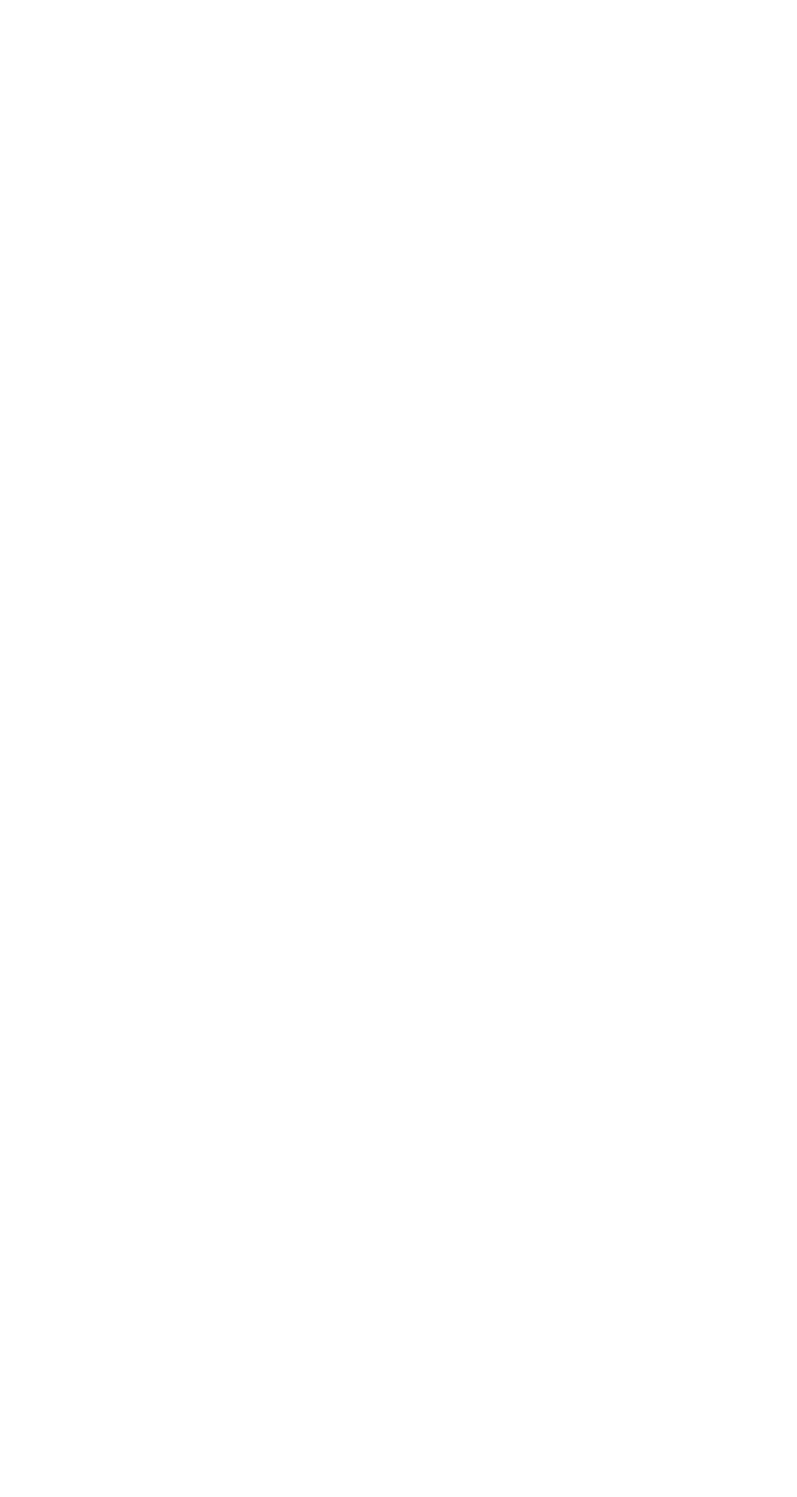
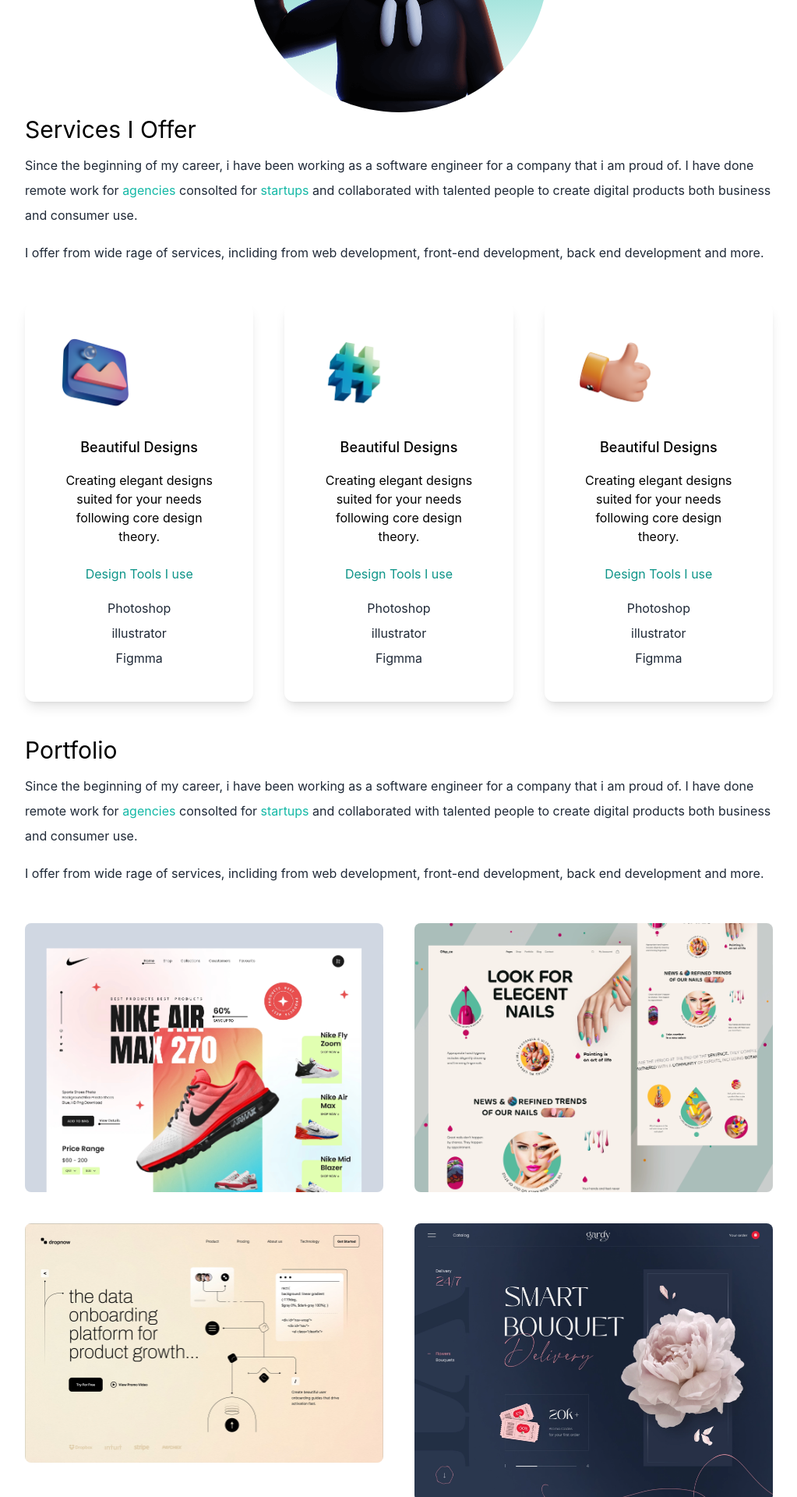
Before and after one commit to Bryan4real/Portfolio, a Next.js app: page / in a window 1280 px wide. Shown: the part 880-2800 px from the top of the page at 78% size, without its empty margins (128-1151 px from the left). Before the commit the page ends 800 px from the top, so only its background shows below. Built offline with nearby package versions, Linux system fonts and the light colour scheme.

Commit message:
cards impl darkmode impl css customization

```diff
--- a/pages/index.js
+++ b/pages/index.js
@@ -3,25 +3,36 @@
 import {AiFillTwitterCircle, AiFillLinkedin, AiFillYoutube} from 'react-icons/ai';
 import Image from 'next/image';
 import deved from '../public/dev-ed-wave.png';
+import design from '../public/design.png';
+import code from '../public/code.png';
+import consulting from '../public/consulting.png';
+import web1 from '../public/web1.png';
+import web2 from '../public/web2.png';
+import web3 from '../public/web3.png';
+import web4 from '../public/web4.png';
+import web5 from '../public/web5.png';
+import web6 from '../public/web6.png';
+import {  useState } from 'react';
 
 
 
 export default function Home() {
+  const [darkMode, setDarkMode] = useState(false);
   return (
-    <div>
+    <div className={darkMode ? 'dark' : ''}>
       <Head>
         <title>Brian Mwiruki Portfolio</title>
         <meta name="description" content="Generated by create next app" />
         <link rel="icon" href="/favicon.ico" />
       </Head>
 
-      <main className='bg-white px-10'>
+      <main className='bg-white px-10 md:px-20 lg:px-40 dark:bg-gray-900'>
        <section className="min-h-screen">
           <nav className="py-10 mb-12 flex justify-between">
             <h1 className='text-xl font-burtons'>Bryan.Dev</h1>
             <ul className='flex items-center'>
               <li>
-                <BsFillMoonStarsFill className='cursor-pointer text-2xl' />
+                <BsFillMoonStarsFill onClick={() => setDarkMode(!darkMode)} className='cursor-pointer text-2xl' />
               </li>
               <li>
                 <a className='bg-gradient-to-r from-cyan-500 to-teal-500 text-white py-2 px-4 rounded-md ml-8'
@@ -31,10 +42,10 @@
               </li>
             </ul>
           </nav>
-          <div className='text-center p-10'>
-            <h2 className='text-5xl py-2 text-teal-600 font-medium'>Bryan</h2>
-            <h3 className='text-2xl py-2'>Software Engineer</h3>
-            <p className='text-md py-5 leading-8 text-gray-800'>
+          <div className='text-center p-10 py-10'>
+            <h2 className='text-5xl py-2 text-teal-600 font-medium md:text-6xl'>Bryan</h2>
+            <h3 className='text-2xl py-2 md:text-3xl'>Software Engineer</h3>
+            <p className='text-md py-5 leading-8 text-gray-800 md:text-xl max-w-lg mx-auto'>
               Software Engineer with a passion for building things. Providing services for programing and software development.
             </p>
           </div>
@@ -43,10 +54,93 @@
             <AiFillLinkedin />
             <AiFillYoutube />
           </div>
+          <div className="relative mx-auto bg-gradient-to-b from-teal-500 rounded-full w-80 h-80 mt-20 overflow-hidden md:h-96 md:w-96">
+            <Image src={deved} layout='fill' objectFit='cover'/>
+          </div>
+
+
+        <div>
+          <h3 className='text-3xl py-1'>Services I Offer</h3>
+          <p className='text-md py-2 leading-8 text-gray-800'>
+            Since the beginning of my career, i have been working as a software engineer for a company that i am proud of. I have done remote work for
+            <span className='text-teal-500'> agencies </span> consolted for <span className='text-teal-500'> startups </span> and collaborated with talented people to create digital products both business and consumer use.
+          </p>
+          <p className='text-md py-2 leading-8 text-gray-800'>
+            I offer from wide rage of services, incliding from web development, front-end development, back end development and more.
+          </p>
+        </div>
+        <div className='lg:flex gap-10'>
+          <div className="text-center justify-center shadow-lg p-10 rounded-xl my-10">
+            <Image src={design} width={100} height={100} />
+            <h3 className='text-lg font-medium pt-8 pb-2'>Beautiful Designs</h3>
+            <p className='py-2'>
+              Creating elegant designs suited for your needs following core design theory.
+            </p>
+            <h4 className='py-4 text-teal-600'>Design Tools I use</h4>
+            <p className='text-gray-800 py-1'>Photoshop</p>
+            <p className='text-gray-800 py-1'>illustrator</p>
+            <p className='text-gray-800 py-1'>Figmma</p>
+          </div>
+
+          <div className='text-center shadow-lg p-10 rounded-xl my-10'>
+            <Image src={code} width={100} height={100} />
+            <h3 className='text-lg font-medium pt-8 pb-2'>Beautiful Designs</h3>
+            <p className='py-2'>
+              Creating elegant designs suited for your needs following core design theory.
+            </p>
+            <h4 className='py-4 text-teal-600'>Design Tools I use</h4>
+            <p className='text-gray-800 py-1'>Photoshop</p>
+            <p className='text-gray-800 py-1'>illustrator</p>
+            <p className='text-gray-800 py-1'>Figmma</p>
+          </div>
+
+          <div className='text-center shadow-lg p-10 rounded-xl my-10'>
+            <Image src={consulting} width={100} height={100} />
+            <h3 className='text-lg font-medium pt-8 pb-2'>Beautiful Designs</h3>
+            <p className='py-2'>
+              Creating elegant designs suited for your needs following core design theory.
+            </p>
+            <h4 className='py-4 text-teal-600'>Design Tools I use</h4>
+            <p className='text-gray-800 py-1'>Photoshop</p>
+            <p className='text-gray-800 py-1'>illustrator</p>
+            <p className='text-gray-800 py-1'>Figmma</p>
+          </div>
+        </div>
+        </section>
+
+        <section>
           <div>
+            <h3 className='text-3xl py-1'>Portfolio</h3>
+            <p className='text-md py-2 leading-8 text-gray-800'>
+            Since the beginning of my career, i have been working as a software engineer for a company that i am proud of. I have done remote work for
+            <span className='text-teal-500'> agencies </span> consolted for <span className='text-teal-500'> startups </span> and collaborated with talented people to create digital products both business and consumer use.
+          </p>
+          <p className='text-md py-2 leading-8 text-gray-800'>
+            I offer from wide rage of services, incliding from web development, front-end development, back end development and more.
+          </p>
+          </div>
+          <div className='flex flex-col gap-10 py-10 lg:flex-row lg:flex-wrap'>
+            <div className='basis-1/3 flex-1'>
+              <Image src={web1} className='rounded-lg object-cover' width={"100%"} height={"100%"} layout='responsive' />
+            </div>
+            <div className='basis-1/3 flex-1'>
+              <Image src={web2} className='rounded-lg object-cover' width={"100%"} height={"100%"} layout='responsive' />
+            </div>
+            <div className='basis-1/3 flex-1'>
+              <Image src={web3} className='rounded-lg object-cover' width={"100%"} height={"100%"} layout='responsive' />
+            </div>
+            <div className='basis-1/3 flex-1'>
+              <Image src={web4} className='rounded-lg object-cover' width={"100%"} height={"100%"} layout='responsive' />
+            </div>
+            <div className='basis-1/3 flex-1'>
+              <Image src={web5} className='rounded-lg object-cover' width={"100%"} height={"100%"} layout='responsive' />
+            </div>
+            <div className='basis-1/3 flex-1'>
+              <Image src={web6} className='rounded-lg object-cover' width={"100%"} height={"100%"} layout='responsive' />
+            </div>
+          </div>
 
-          </div>
-       </section>
+        </section>
       </main>
     </div>
   );
--- a/tailwind.config.js
+++ b/tailwind.config.js
@@ -1,5 +1,6 @@
 /** @type {import('tailwindcss').Config} */
 module.exports = {
+  darkMode: "class",
   content: [
     "./pages/**/*.{js,ts,jsx,tsx}",
     "./components/**/*.{js,ts,jsx,tsx}",
```
